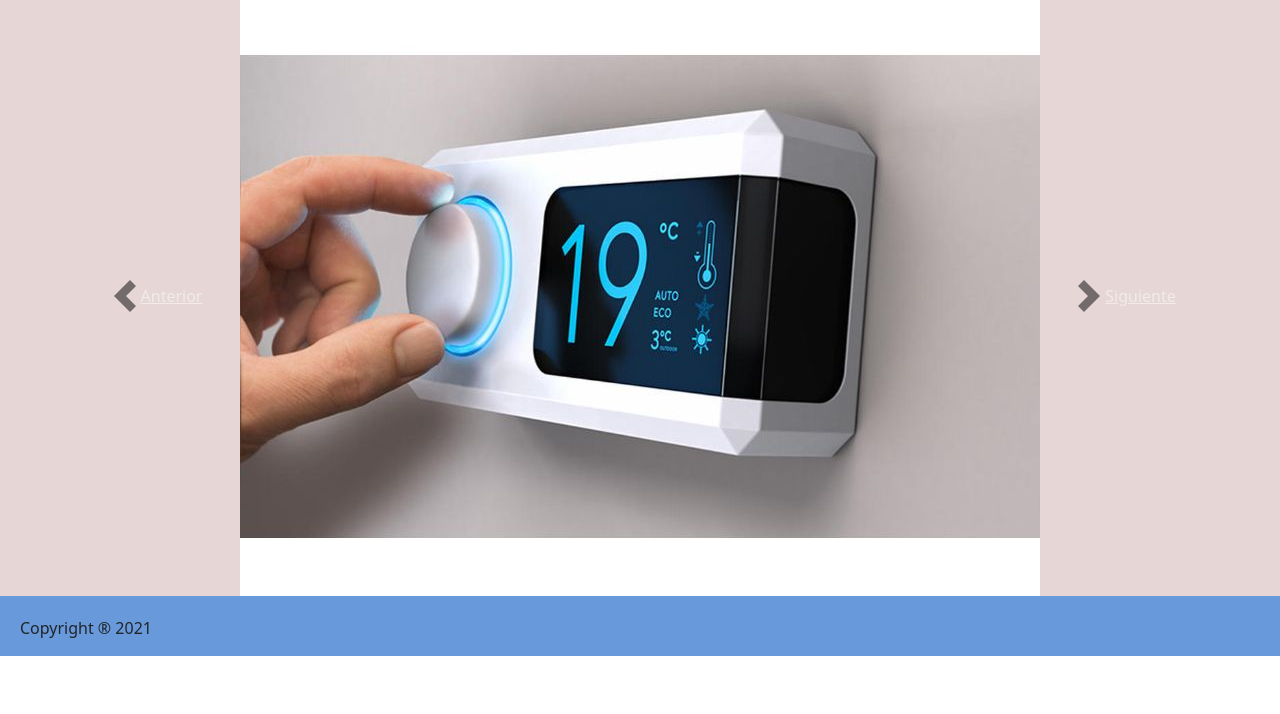
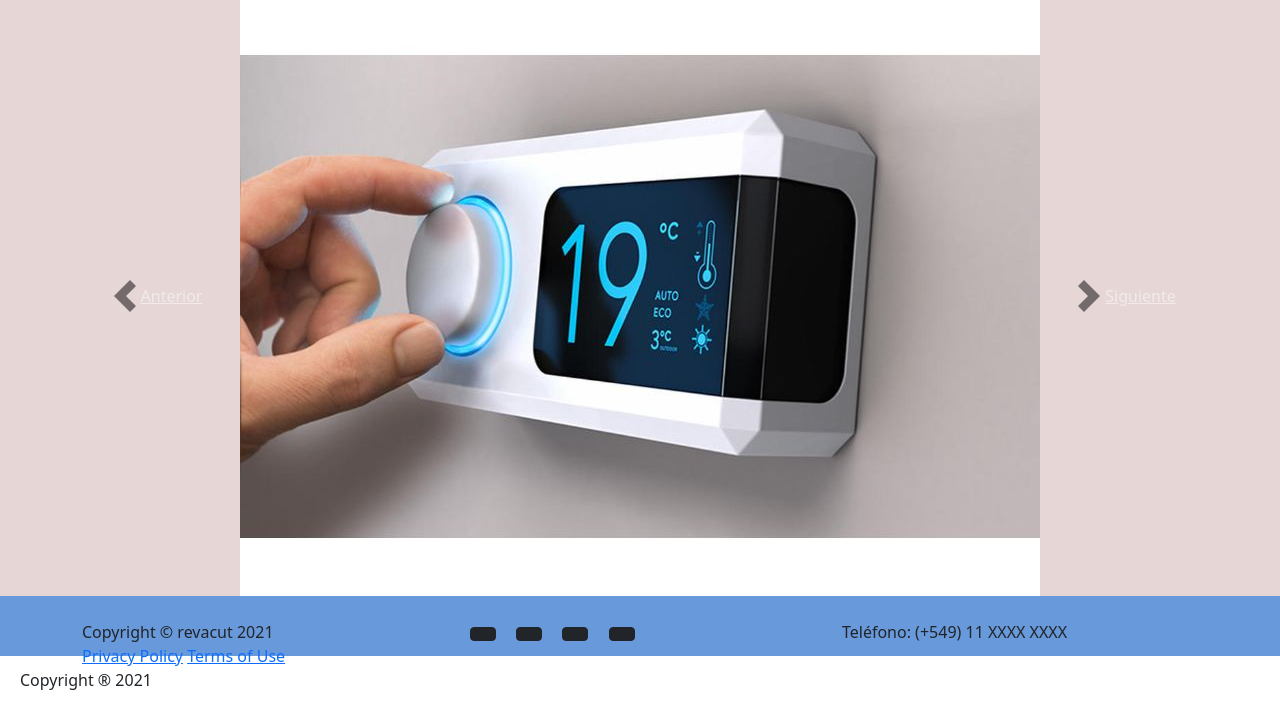
Before and after one commit to manu189/iot, a website: page index.html in a window 1280 px wide. Shown: the part 86-800 px from the top of the page. Drawn offline with nearby package versions, Linux system fonts and the light colour scheme.

Commit message:
Cambio footer remoto
Modificacion del footer agregado de redes sociales y mas de forma remota al repositorio local

```diff
--- a/index.html
+++ b/index.html
@@ -70,7 +70,23 @@
 
 
     <!-- Píe de página -->
-    <footer id="footer" class="footer__container--color">
+    <footer id="footer" class="footer__container--color py-4">
+	<div class="container">
+            <div class="row align-items-center">
+                <div class="col-lg-4 text-lg-left">Copyright © revacut 2021</div>
+                <div class="col-lg-4 my-3 my-lg-0">
+                    <a class="btn btn-dark btn-social mx-2" href="#!"><i class="fab fa-twitter"></i></a>
+                    <a class="btn btn-dark btn-social mx-2" href="#"><i class="fab fa-instagram"></i></a>
+                    <a class="btn btn-dark btn-social mx-2" href="#"><i class="fab fa-facebook-f"></i></a>
+                    <a class="btn btn-dark btn-social mx-2" href="#"><i class="fab fa-linkedin-in"></i></a>
+                </div>
+                <div class="col-lg-4 text-lg-right">Teléfono: (+549) 11 XXXX XXXX</div>
+                <div class="col-lg-4 text-lg-right">
+			<a class="mr-3" href="#!">Privacy Policy</a>
+			<a href="#!">Terms of Use</a>
+                </div>
+            </div>
+        </div>
         <p>Copyright &#174; 2021</p>
     </footer>
     <script src="https://code.jquery.com/jquery-3.5.1.slim.min.js" integrity="sha384-DfXdz2htPH0lsSSs5nCTpuj/zy4C+OGpamoFVy38MVBnE+IbbVYUew+OrCXaRkfj" crossorigin="anonymous"></script>
```
